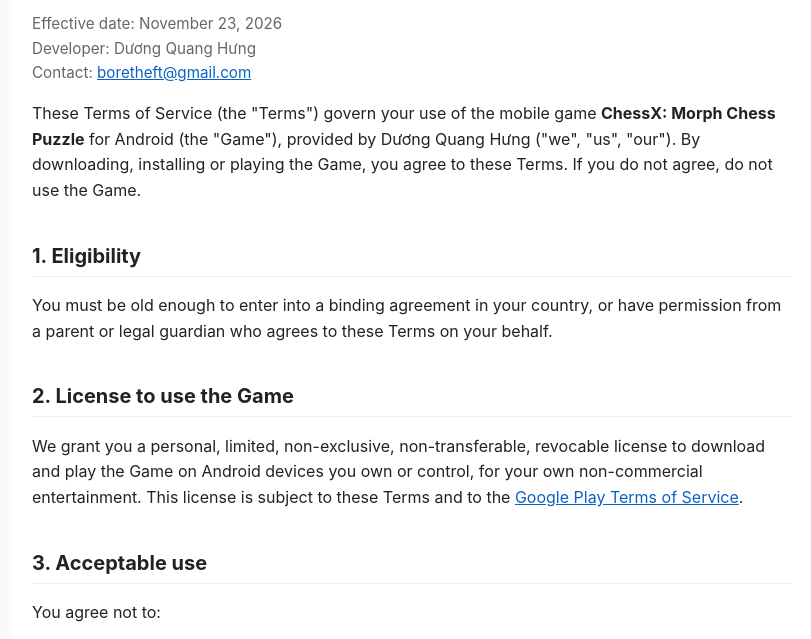
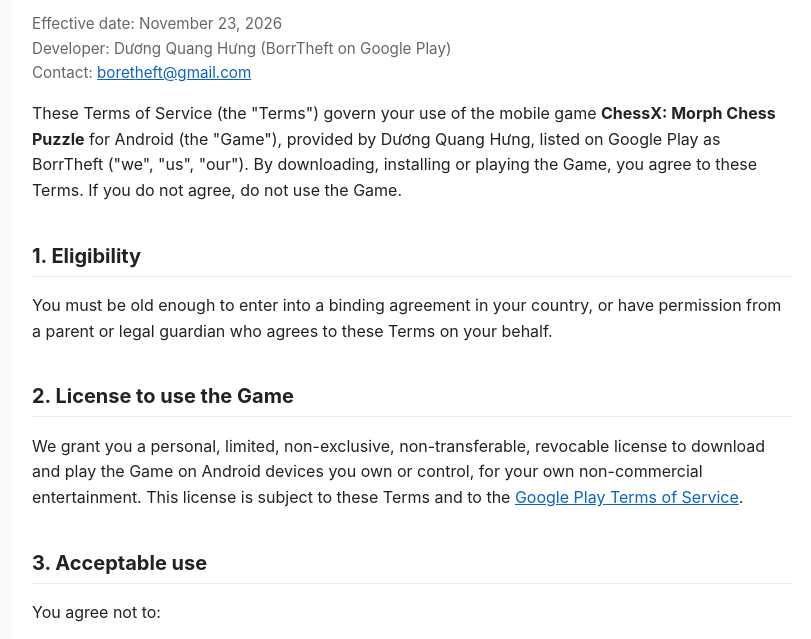
Before and after one commit to hungq1205/chessx-privacy, a plain HTML site: page terms.html in a window 1280 px wide. Shown: the part 104-743 px from the top of the page, without its empty margins (228-1039 px from the left). Drawn offline with Linux system fonts and the light colour scheme.

Commit message:
Terms: add Google Play developer name BorrTheft
Co-Authored-By: Claude Opus 5.5 <noreply@anthropic.com>

```diff
--- a/terms.html
+++ b/terms.html
@@ -16,9 +16,9 @@
 <body>
 <main>
 <h1>Terms of Service for ChessX: Morph Chess Puzzle</h1>
-<p class="meta">Effective date: November 23, 2026<br>Developer: Dương Quang Hưng<br>Contact: <a href="mailto:boretheft@gmail.com">boretheft@gmail.com</a></p>
+<p class="meta">Effective date: November 23, 2026<br>Developer: Dương Quang Hưng (BorrTheft on Google Play)<br>Contact: <a href="mailto:boretheft@gmail.com">boretheft@gmail.com</a></p>
 
-<p>These Terms of Service (the "Terms") govern your use of the mobile game <strong>ChessX: Morph Chess Puzzle</strong> for Android (the "Game"), provided by Dương Quang Hưng ("we", "us", "our"). By downloading, installing or playing the Game, you agree to these Terms. If you do not agree, do not use the Game.</p>
+<p>These Terms of Service (the "Terms") govern your use of the mobile game <strong>ChessX: Morph Chess Puzzle</strong> for Android (the "Game"), provided by Dương Quang Hưng, listed on Google Play as BorrTheft ("we", "us", "our"). By downloading, installing or playing the Game, you agree to these Terms. If you do not agree, do not use the Game.</p>
 
 <h2>1. Eligibility</h2>
 <p>You must be old enough to enter into a binding agreement in your country, or have permission from a parent or legal guardian who agrees to these Terms on your behalf.</p>
@@ -75,7 +75,7 @@
 
 <h2>14. Contact us</h2>
 <p>If you have any questions about these Terms, please contact:<br>
-Dương Quang Hưng<br>
+Dương Quang Hưng (BorrTheft)<br>
 Email: <a href="mailto:boretheft@gmail.com">boretheft@gmail.com</a></p>
 
 <p class="meta">See also: <a href="https://hungq1205.github.io/chessx-privacy/">Privacy Policy</a></p>
```
